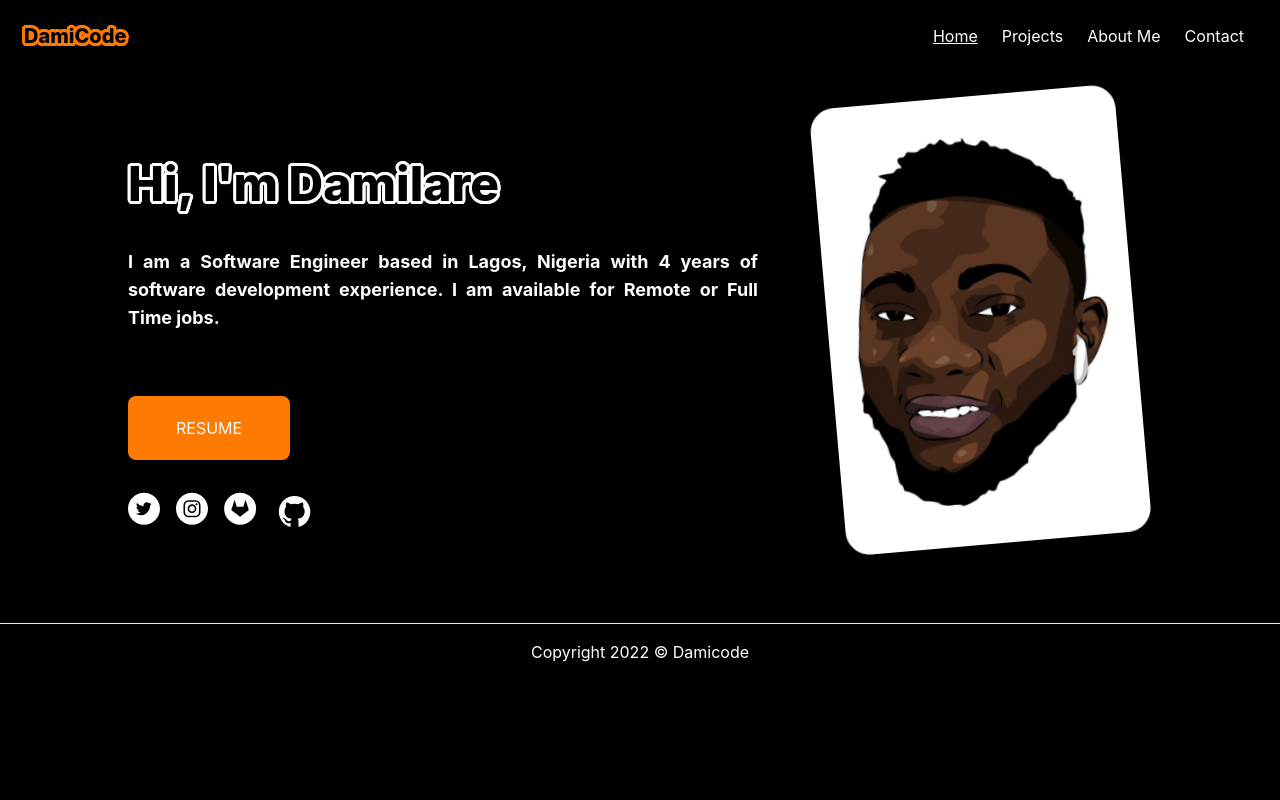
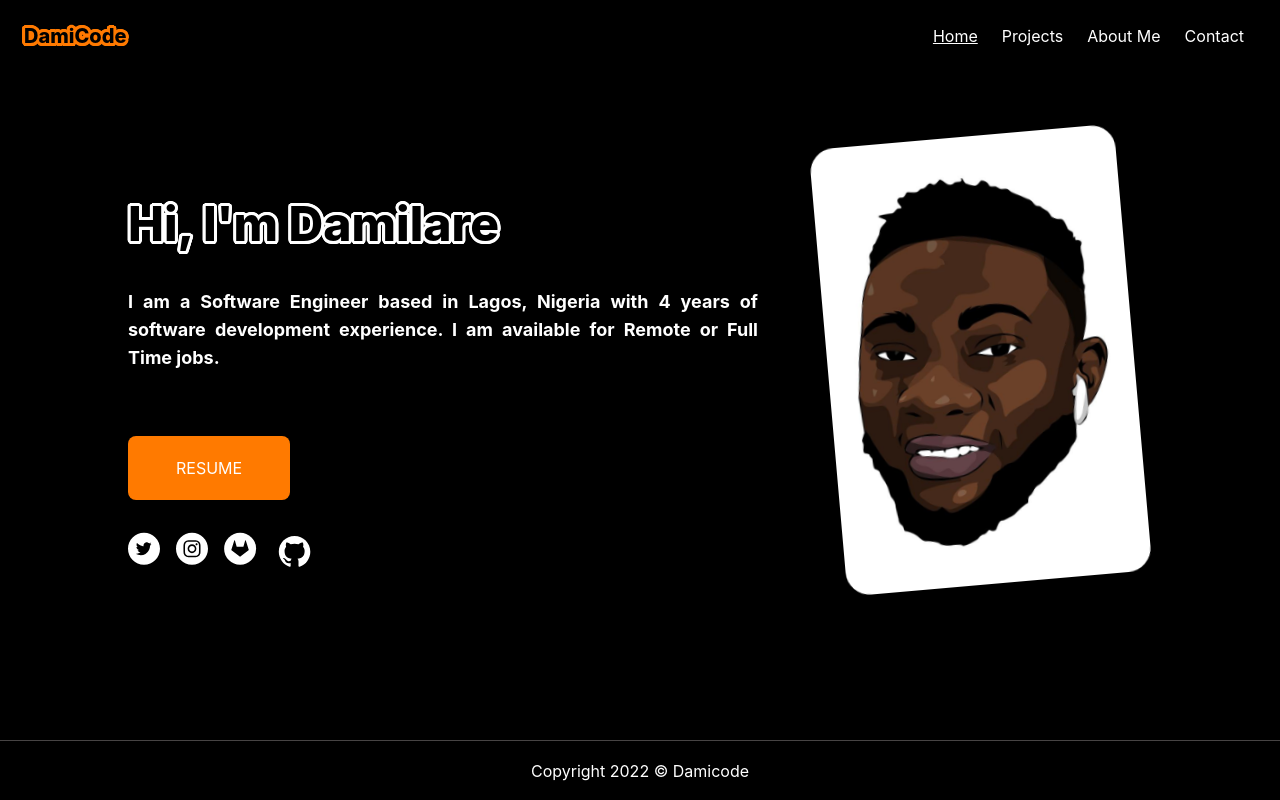
Before and after one commit to DamiCode18/portfolio, a Next.js app: page / in a window 1280 px wide. Built offline with nearby package versions, Linux system fonts and the light colour scheme.

Commit message:
cleanups

```diff
--- a/pages/about.tsx
+++ b/pages/about.tsx
@@ -15,7 +15,7 @@ const About = (props: Props) => {
       <Head>
         <title>Damicode | About </title>
       </Head>
-      <div className="about flex mx-[10%] justify-center mt-5 mb-[3rem] sm:mb-[0px]">
+      <div className="mt-20 flex mx-[10%] justify-center mb-[3rem] sm:mb-[0px]">
         <div className="text-center xl:text-left max-w-[630px] xl:mr-14">
           <h1 className="head-shadow">About Me</h1>
           <p className="text-justify leading-loose text-sm md:text-lg">
--- a/pages/components/Footer.tsx
+++ b/pages/components/Footer.tsx
@@ -3,11 +3,13 @@ type Props = {}
 
 const Footer = (props: Props) => {
   return (
-    <footer className='text-center py-[1rem] border-[#eaeaea] border-t-[1px] bottom-0 w-[100%] mt-2'>
+    <div className="mt-[5rem]">
+    <footer className='fixed border-[#474444] bg-black border-t-[1px] bottom-0 h-[60px] w-[100%] items-center justify-center inline-flex'>
       <p>
         Copyright {new Date().getFullYear()} &copy; Damicode
       </p>
     </footer>
+    </div>
   )
 }
 
--- a/pages/components/Navbar.tsx
+++ b/pages/components/Navbar.tsx
@@ -7,7 +7,7 @@ export default function Navbar() {
   const [navbarOpen, setNavbarOpen] = React.useState(false);
   return (
     <>
-      <nav className="fixed w-full flex top-0 overflow-hidden flex-wrap items-center justify-between px-2 py-3 mb-10 bg-black">
+      <nav className="fixed w-full z-50 flex top-0 overflow-hidden flex-wrap items-center justify-between px-2 py-3 mb-10 bg-black">
         <div className="container px-4 mx-auto flex flex-wrap items-center justify-between">
           <div className="w-full relative flex justify-between md:w-auto lg:static lg:block lg:justify-start">
             <Link href="/">
--- a/pages/contact.tsx
+++ b/pages/contact.tsx
@@ -59,7 +59,7 @@ const Contact = () => {
                 </span>
             </div>
             }
-            <h1 className="head-shadow text-center my-[4rem] mx-[10%] justify-center mt-5">Contact</h1>
+            <h1 className="head-shadow text-center my-[4rem] mx-[10%] justify-center mt-20">Contact</h1>
             <form onSubmit={onSubmit} className="contact p-6 max-w-[30rem] mx-auto my-6 h-[400px]">
                 <div className="mb-6">
                     <input autoComplete="off" name="subject" type="text" onChange={handleChange} value={formData.subject} className="bg-gray-50 border border-gray-300 text-gray-900 text-sm rounded-lg focus:ring-[#ff7b00d8] focus:border-[#ff7b00d8] block w-full p-2.5 dark:bg-gray-700 dark:border-gray-600 dark:placeholder-gray-400 dark:text-white dark:focus:ring-[#ff7b00d8] dark:focus:border-[#ff7b00d8" placeholder="Enter your name" required />
--- a/pages/homepage.tsx
+++ b/pages/homepage.tsx
@@ -17,7 +17,7 @@ const Homepage = (props: Props) => {
       <Head>
         <title>Damicode | Home</title>
       </Head>
-      <div className="home flex mx-[10%] justify-center pt-20 min-h-[calc(100vh - 185px)]">
+      <div className="flex mx-[10%] justify-center pt-20 mt-10">
         <div className="text-center md:text-left my-20 max-w-[630px] md:mr-14">
           <h1 className="text-2xl md:text-5xl bolder-text font-extrabold">Hi, I'm Damilare</h1>
           <p className="text-justify leading-loose text-sm md:text-lg font-bold my-10">I am a Software Engineer based in Lagos, Nigeria with 4 years of software development  experience.
--- a/styles/globals.css
+++ b/styles/globals.css
@@ -4,6 +4,7 @@
 
 html,
 body {
+  min-height: 100%;
   padding: 0;
   margin: 0;
   background: #000000;
@@ -85,15 +86,3 @@ h1 {
   color: #000000;
   text-shadow: 1px 0 0 #fff, 0 -1px 0 #fff, 0 1px 0 #fff, -1px 0 0 #fff;
 }
-.home, .contact {
-  min-height: calc(100vh - 185px);
-}
-.about {
-  min-height: calc(100vh - 267px)
-}
-.contact {
-  min-height: calc(100vh - 330px);
-}
-.projects {
-  min-height: calc(100vh - 185px);
-}
```
